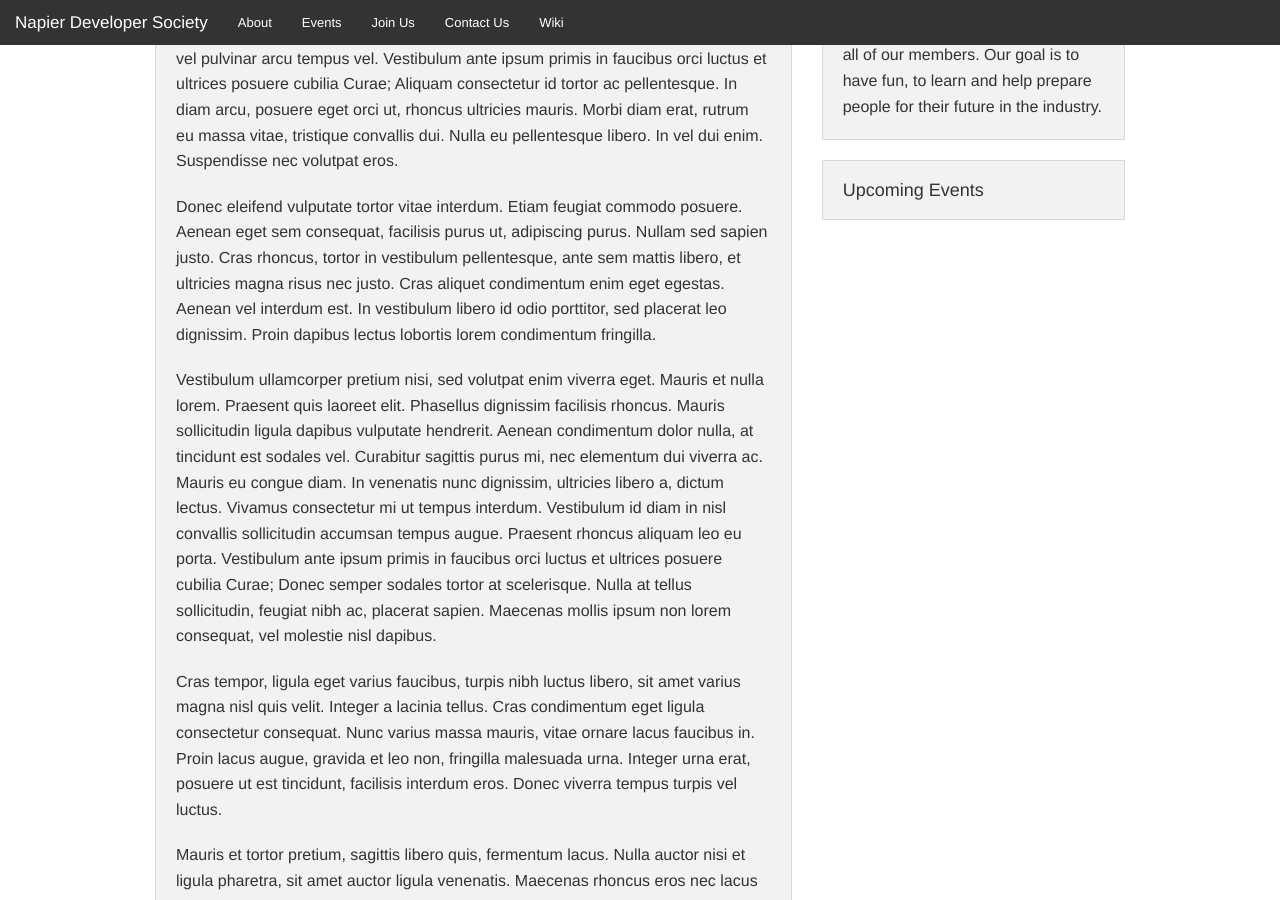
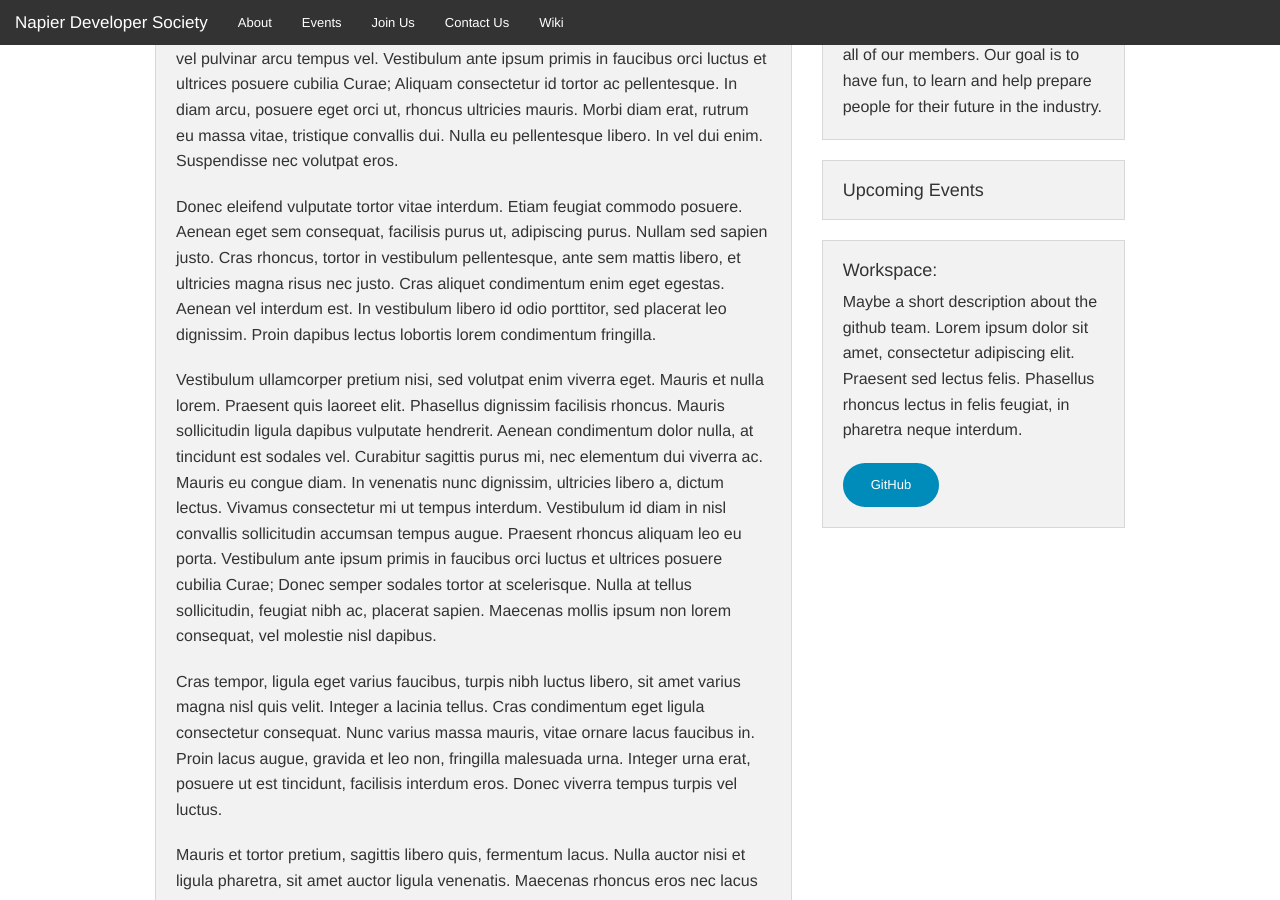
Before and after one commit to NapierDevSoc/NapierDevSoc.github.io, a Jekyll site: the page built from index.html, in a window 1280 px wide and 900 px high, scrolled down 780 px. Built offline with Jekyll 4.4.1, drawn with Linux system fonts in a browser that asks for light colours; Markdown is read by kramdown in place of the engine named in the settings; the list of posts is cut into pages by our own code.

Commit message:
Merged @razvanilin about sidebar

```diff
--- a/_includes/sidebar.html
+++ b/_includes/sidebar.html
@@ -18,3 +18,12 @@
     <h5>Upcoming Events</h5>
   </div>
 </div>
+
+<!-- Large panel for our github page -->
+<div class="large-4 columns">
+  <div class="panel">
+    <h5>Workspace:</h5>
+    <p>Maybe a short description about the github team. Lorem ipsum dolor sit amet, consectetur adipiscing elit. Praesent sed lectus felis. Phasellus rhoncus lectus in felis feugiat, in pharetra neque interdum.</p>
+    <a href="https://github.com/NapierDevSoc" class="small round button">GitHub</a>
+  </div>
+</div>
```
